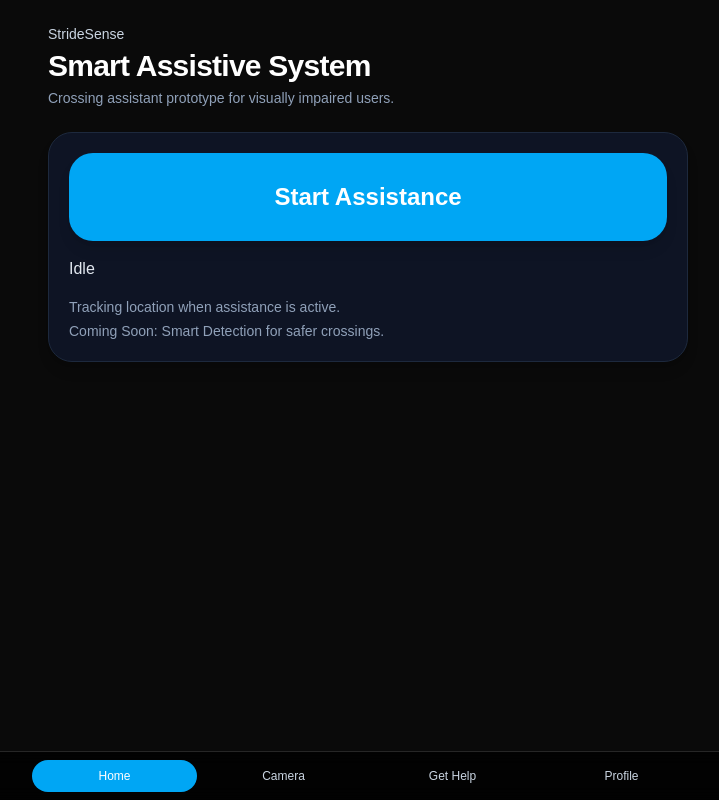
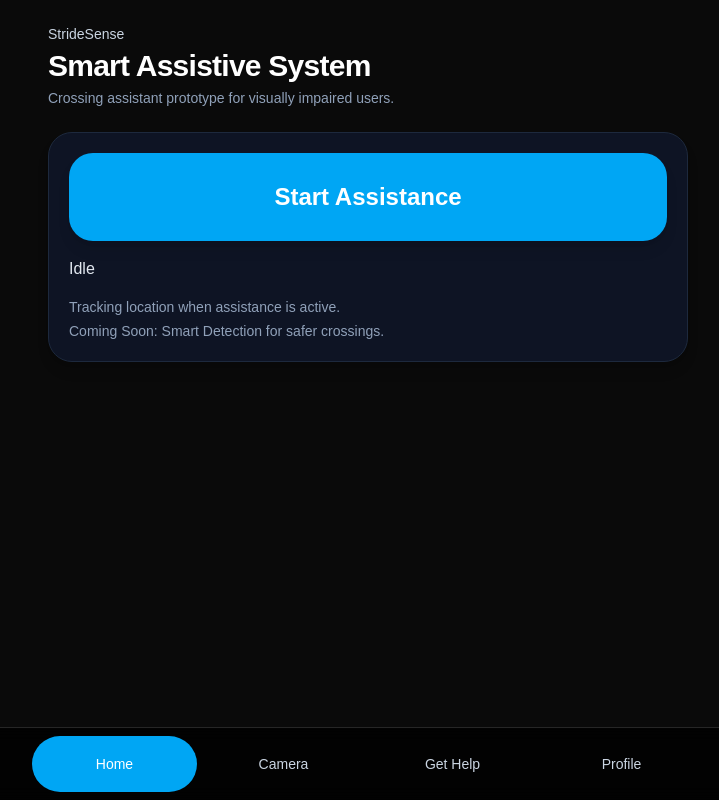
Before and after one commit to Archiviste-ken/StrideSense, a Next.js app: page / in a window 1280 px wide. Shown: the whole page, without its empty margins (272-991 px from the left). Built offline with nearby package versions, Linux system fonts and the light colour scheme.

Commit message:
Integrate assistive feedback for navigation in AppShell component

```diff
--- a/src/components/AppShell.jsx
+++ b/src/components/AppShell.jsx
@@ -2,6 +2,7 @@
 
 import Link from "next/link";
 import { usePathname } from "next/navigation";
+import { useAssistiveFeedback } from "../hooks/useAssistiveFeedback";
 
 const TABS = [
   { href: "/", label: "Home" },
@@ -12,6 +13,7 @@ const TABS = [
 
 export function AppShell({ children }) {
   const pathname = usePathname();
+  const { announceNavigation } = useAssistiveFeedback();
 
   return (
     <div className="min-h-screen bg-neutral-950 text-white flex flex-col">
@@ -29,7 +31,8 @@ export function AppShell({ children }) {
                 <Link
                   href={tab.href}
                   aria-label={`Go to ${tab.label} page`}
-                  className={`flex flex-col items-center justify-center rounded-2xl py-2 text-xs font-medium focus-visible:outline-none focus-visible:ring-2 focus-visible:ring-sky-400 focus-visible:ring-offset-2 focus-visible:ring-offset-black transition-colors ${
+                  onClick={() => announceNavigation(tab.label)}
+                  className={`flex flex-col items-center justify-center rounded-full min-h-[56px] px-3 text-sm font-medium focus-visible:outline-none focus-visible:ring-2 focus-visible:ring-sky-400 focus-visible:ring-offset-2 focus-visible:ring-offset-black transition-colors ${
                     isActive
                       ? "bg-sky-500 text-white"
                       : "text-slate-300 hover:bg-slate-800"
```
